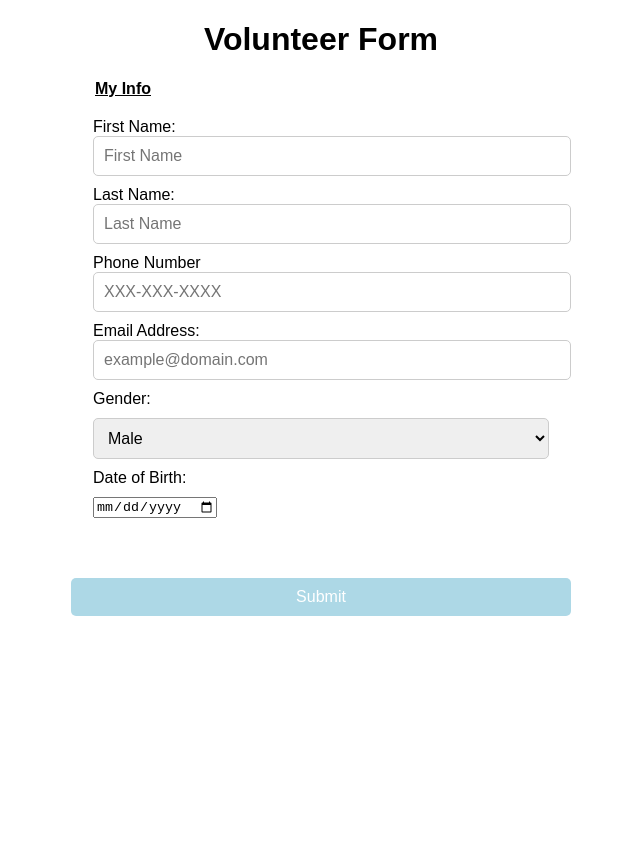
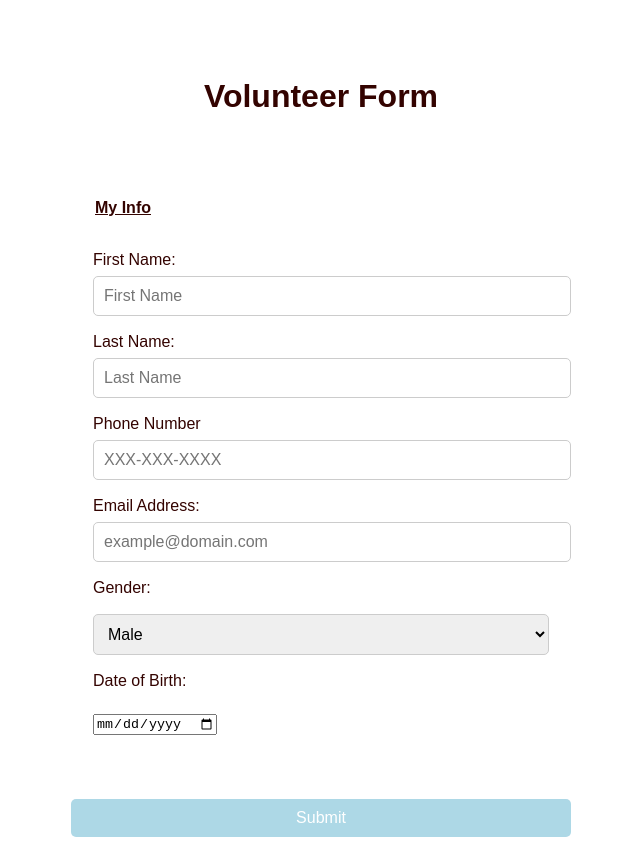
Before and after one commit to Joseph-Barron-ITMD362/lab3, a plain HTML site: page index.html in a window 1280 px wide. Shown: the whole page, without its empty margins (319-959 px from the left). Before the commit the page ends 800 px from the top, so only its background shows below. Drawn offline with Linux system fonts and the light colour scheme.

Commit message:
Margin and Fonts
Testing some margin and font changes on the body to appeal in appearance. I also intend the margins to appear slightly more readable.

```diff
--- a/css/style.css
+++ b/css/style.css
@@ -1,14 +1,21 @@
 body {
   font-family: Arial, sans-serif;
+  font-size: 16px;
+  line-height: 2;
+  color: rgb(51, 3, 0);
 }
 
 h1 {
   text-align: center;
+  margin-top: 2em;
+  margin-bottom: 2em;
+  font-size: 2em;
 }
 
 form {
   max-width: 500px;
   margin: 0 auto;
+  padding: 0 1rem;
 }
 
 fieldset {
```
